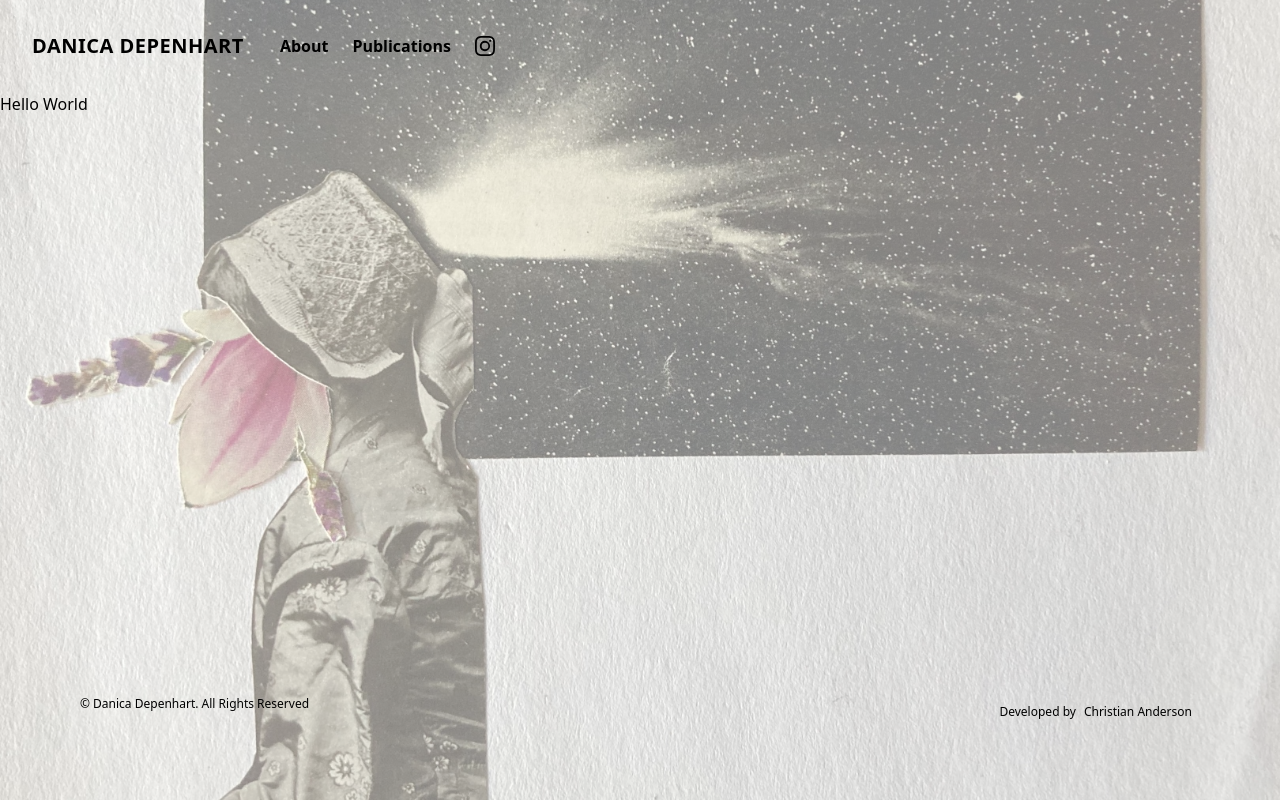
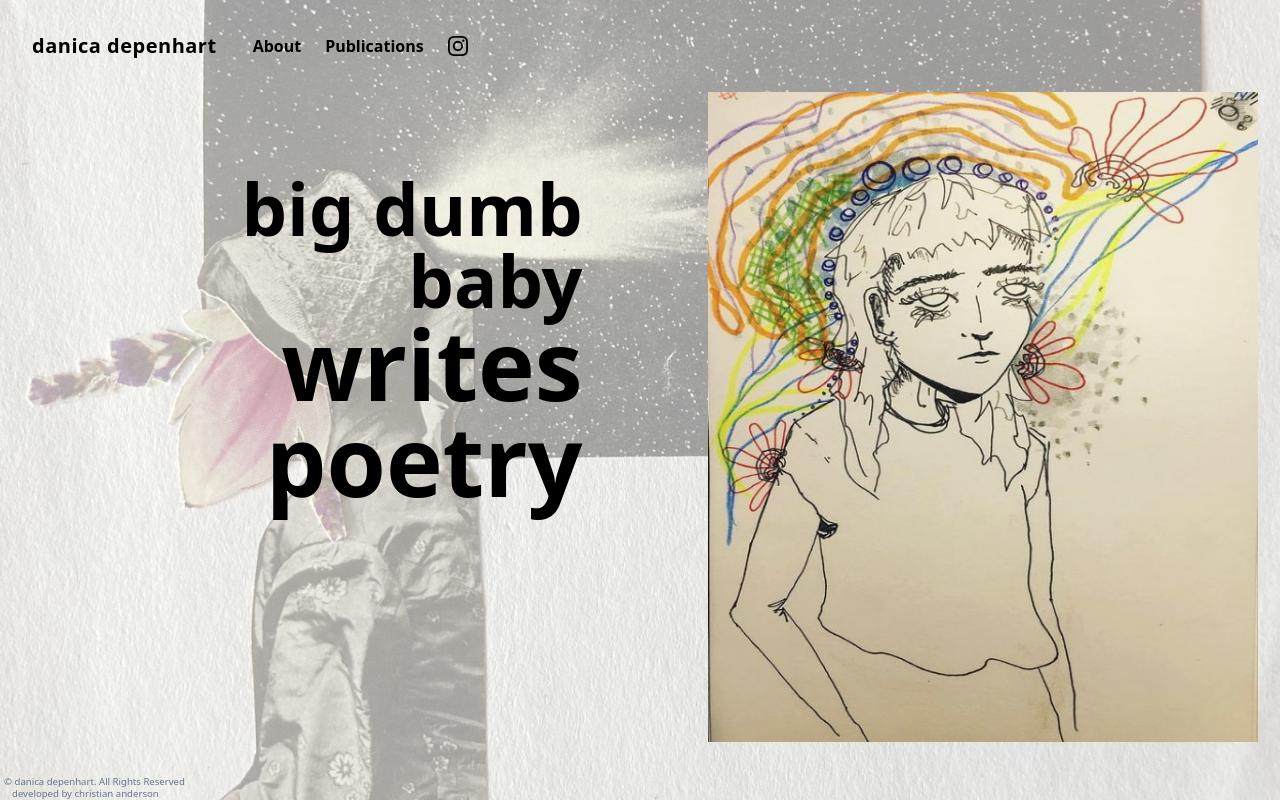
Before and after one commit to somecallmehans/danica-depenhart-web, a Next.js app in the folder danica-depenhart-web/: page / in a window 1280 px wide. Built offline with nearby package versions, Linux system fonts and the light colour scheme.

Commit message:
Added image, updated styling on home

```diff
--- a/danica-depenhart-web/components/Footer.js
+++ b/danica-depenhart-web/components/Footer.js
@@ -2,21 +2,20 @@ import React from "react";
 
 export default function Footer() {
   return (
-    <div className="bg-transparent-200 absolute inset-x-0 bottom-0">
-      <div className="max-w-6xl mx-auto px-4 md:py-20">
-        <div className="flex flex-col md:space-y-4 md:flex-row justify-between md:items-center mt-8">
-          <div className="text-black text-xs">
-            <p>&copy; Danica Depenhart. All Rights Reserved</p>
-          </div>
-          <div className="text-black text-xs">
+    <div className="overflow-hidden bg-transparent-200 absolute inset-x-1 bottom-0">
+      <div className="max-w-6xl">
+        <div className="flex flex-col align-middle md:space-y-4 md:flex-row justify-between md:items-center mt-8">
+          <div className="text-slate-500 text-xxs">
+            <div className="text-slate-500 text-xxs">
+              <p>&copy; danica depenhart. All Rights Reserved</p>
+            </div>
             <p>
-              Developed by
               <div className="inline-block">
                 <a
                   className="hover:bg-black-500 rounded-md px-2 py-1 hover:text-white-50"
                   href="https://www.linkedin.com/in/christian-anderson-pgh/"
                 >
-                  Christian Anderson
+                  developed by christian anderson
                 </a>
               </div>
             </p>
--- a/danica-depenhart-web/components/Navbar.js
+++ b/danica-depenhart-web/components/Navbar.js
@@ -7,8 +7,8 @@ export default function Navbar() {
       <nav className="flex items-center justify-between flex-wrap bg--500 p-6">
         <Link href="/">
           <a className="inline-flex items-center p-2 mr-4 ">
-            <span className="text-xl text-black font-bold uppercase tracking-wide">
-              Danica Depenhart
+            <span className="text-xl text-black font-bold tracking-wide">
+              danica depenhart
             </span>
           </a>
         </Link>
--- a/danica-depenhart-web/pages/index.js
+++ b/danica-depenhart-web/pages/index.js
@@ -1,5 +1,7 @@
 import Head from "next/head";
+import Image from "next/image";
 import Layout from "../components/Layout";
+import bdb from "../public/bdb.jpg";
 
 export default function Home() {
   return (
@@ -9,7 +11,19 @@ export default function Home() {
         <link rel="icon" href="/favicon.ico" />
       </Head>
       <Layout>
-        <div>Hello World</div>
+        <div className="flex flex-row justify-center items-start overflow-hidden">
+          <div className="w-full md:w-1/2 mx-auto text-center md:text-left lg:p-20">
+            <h1 className="text-right text-7xl font-bold content-end">
+              big dumb baby
+            </h1>
+            <h1 className="text-right text-8xl font-bold content-end">
+              writes poetry
+            </h1>
+          </div>
+          <div className="mx-auto">
+            <Image src={bdb} alt="Danica Pic" width={550} height={650} />
+          </div>
+        </div>
       </Layout>
     </div>
   );
--- a/danica-depenhart-web/styles/main.css
+++ b/danica-depenhart-web/styles/main.css
@@ -426,7 +426,7 @@ Ensure the default browser behavior of the `hidden` attribute.
 }
 .background-img {
     min-height: 100%;
-    box-shadow: inset 100em 100em rgba(255, 255, 255, 0.5);
+    box-shadow: inset 100em 100em rgba(255, 255, 255, 0.6);
     background-image: url("/background.jpg");
     background-position: 10% 75%;
     background-size: cover;
@@ -441,9 +441,9 @@ Ensure the default browser behavior of the `hidden` attribute.
 .absolute {
   position: absolute;
 }
-.inset-x-0 {
-  left: 0px;
-  right: 0px;
+.inset-x-1 {
+  left: 0.25rem;
+  right: 0.25rem;
 }
 .bottom-0 {
   bottom: 0px;
@@ -470,9 +470,6 @@ Ensure the default browser behavior of the `hidden` attribute.
 .hidden {
   display: none;
 }
-.h-16 {
-  height: 4rem;
-}
 .h-5 {
   height: 1.25rem;
 }
@@ -494,6 +491,12 @@ Ensure the default browser behavior of the `hidden` attribute.
 .flex-wrap {
   flex-wrap: wrap;
 }
+.content-end {
+  align-content: flex-end;
+}
+.items-start {
+  align-items: flex-start;
+}
 .items-center {
   align-items: center;
 }
@@ -502,6 +505,9 @@ Ensure the default browser behavior of the `hidden` attribute.
 }
 .justify-between {
   justify-content: space-between;
+}
+.overflow-hidden {
+  overflow: hidden;
 }
 .rounded-md {
   border-radius: 0.375rem;
@@ -514,10 +520,6 @@ Ensure the default browser behavior of the `hidden` attribute.
 }
 .p-2 {
   padding: 0.5rem;
-}
-.px-4 {
-  padding-left: 1rem;
-  padding-right: 1rem;
 }
 .px-2 {
   padding-left: 0.5rem;
@@ -535,9 +537,26 @@ Ensure the default browser behavior of the `hidden` attribute.
   padding-top: 0.5rem;
   padding-bottom: 0.5rem;
 }
-.text-xs {
-  font-size: 0.75rem;
-  line-height: 1rem;
+.text-center {
+  text-align: center;
+}
+.text-right {
+  text-align: right;
+}
+.align-middle {
+  vertical-align: middle;
+}
+.text-7xl {
+  font-size: 4.5rem;
+  line-height: 1;
+}
+.text-8xl {
+  font-size: 6rem;
+  line-height: 1;
+}
+.text-xxs {
+  font-size: 0.6rem;
+  line-height: 0.75rem;
 }
 .text-xl {
   font-size: 1.25rem;
@@ -546,11 +565,12 @@ Ensure the default browser behavior of the `hidden` attribute.
 .font-bold {
   font-weight: 700;
 }
-.uppercase {
-  text-transform: uppercase;
-}
 .tracking-wide {
   letter-spacing: 0.025em;
+}
+.text-slate-500 {
+  --tw-text-opacity: 1;
+  color: rgb(100 116 139 / var(--tw-text-opacity));
 }
 .text-black {
   --tw-text-opacity: 1;
@@ -561,6 +581,10 @@ Ensure the default browser behavior of the `hidden` attribute.
   color: rgb(255 255 255 / var(--tw-text-opacity));
 }
 @media (min-width: 768px) {
+
+  .md\:w-1\/2 {
+    width: 50%;
+  }
 
   .md\:flex-row {
     flex-direction: row;
@@ -576,9 +600,8 @@ Ensure the default browser behavior of the `hidden` attribute.
     margin-bottom: calc(1rem * var(--tw-space-y-reverse));
   }
 
-  .md\:py-20 {
-    padding-top: 5rem;
-    padding-bottom: 5rem;
+  .md\:text-left {
+    text-align: left;
   }
 }
 @media (min-width: 1024px) {
@@ -594,4 +617,8 @@ Ensure the default browser behavior of the `hidden` attribute.
   .lg\:flex-grow {
     flex-grow: 1;
   }
+
+  .lg\:p-20 {
+    padding: 5rem;
+  }
 }
--- a/danica-depenhart-web/styles/tailwind.css
+++ b/danica-depenhart-web/styles/tailwind.css
@@ -5,7 +5,7 @@
 @layer components {
   .background-img {
     min-height: 100%;
-    box-shadow: inset 100em 100em rgba(255, 255, 255, 0.5);
+    box-shadow: inset 100em 100em rgba(255, 255, 255, 0.6);
     background-image: url("/background.jpg");
     background-position: 10% 75%;
     background-size: cover;
--- a/danica-depenhart-web/tailwind.config.js
+++ b/danica-depenhart-web/tailwind.config.js
@@ -399,6 +399,11 @@ module.exports = {
       "7xl": ["4.5rem", { lineHeight: "1" }],
       "8xl": ["6rem", { lineHeight: "1" }],
       "9xl": ["8rem", { lineHeight: "1" }],
+    },
+    extend: {
+      fontSize: {
+        xxs: ["0.6rem", { lineHeight: "0.75rem" }],
+      },
     },
     fontWeight: {
       thin: "100",
```
Also changed, not shown: danica-depenhart-web/public/bdb.jpg (added).
